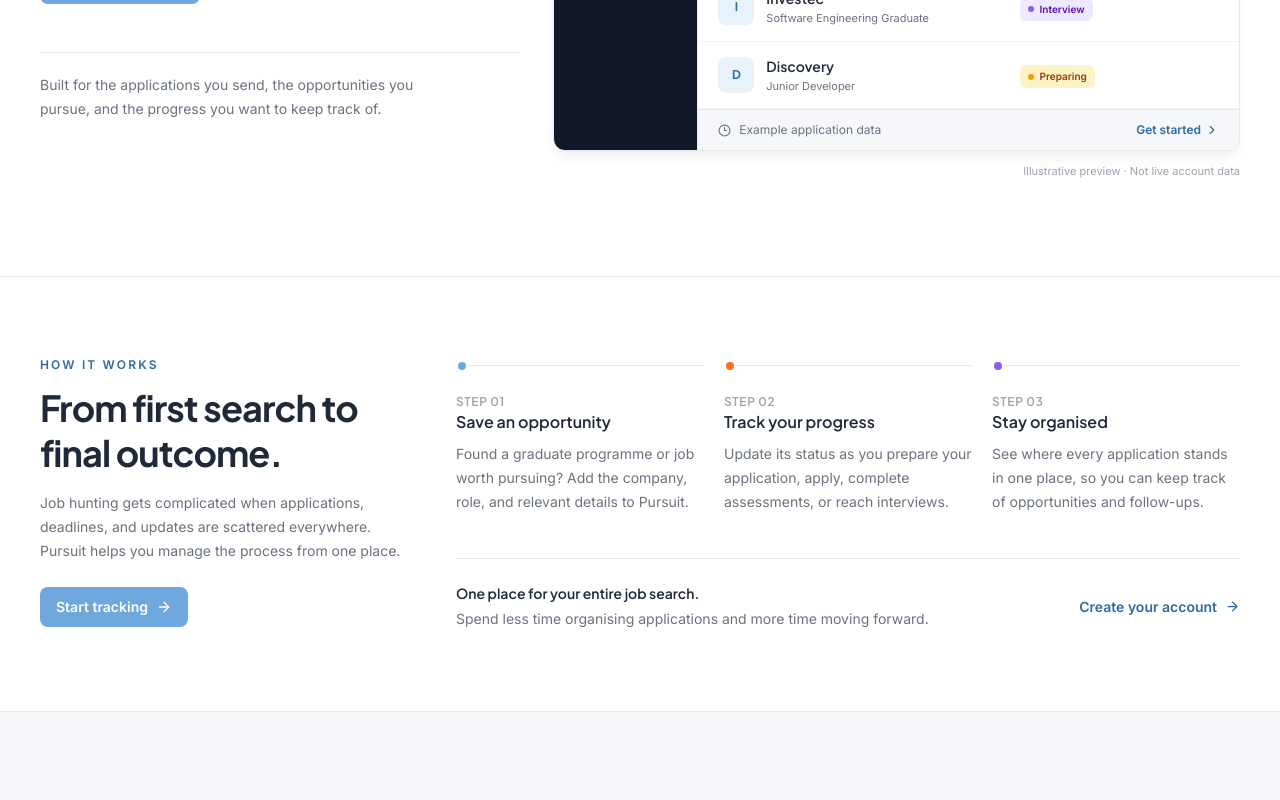
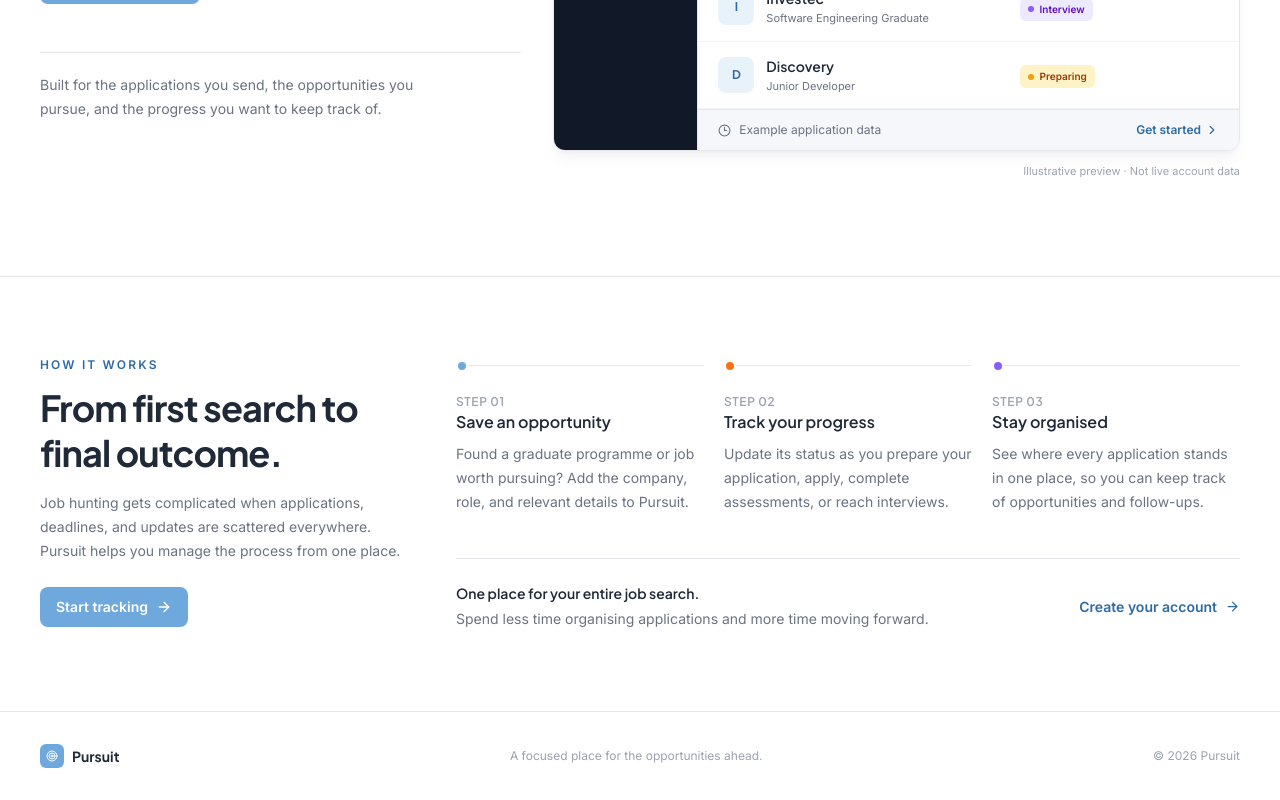
Before and after one commit to thatomakhusha/pursuit, a Next.js app: page / in a window 1280 px wide. Shown: the part 618-1418 px from the top of the page. Before the commit the page ends 1330 px from the top, so only its background shows below. Built offline with nearby package versions, Linux system fonts and the light colour scheme.

Commit message:
Footer(landingPage): created footer

```diff
--- a/src/app/page.tsx
+++ b/src/app/page.tsx
@@ -1,6 +1,7 @@
 import Navbar from "@/components/landing/Navbar"
 import Hero from "@/components/landing/Hero";
 import HowItWorks from "@/components/landing/HowItWorks";
+import Footer from "@/components/landing/Footer";
 
 export default function Home() {
   return (
@@ -10,6 +11,7 @@ export default function Home() {
         <Hero/>
         <HowItWorks/>
       </main>
+      <Footer/>
     </>
   )
 
--- /dev/null
+++ b/src/components/landing/Footer.tsx
@@ -0,0 +1,28 @@
+import Link from "next/link";
+import { Target } from "lucide-react";
+
+export default function Footer(){
+    return (
+
+        <footer className="bg-surface">
+            <div className="mx-auto flex max-w-7xl flex-col gap-5 px-5 py-8 sm:flex-row sm:items-center sm:justify-between sm:px-8 lg:px-10">
+                <Link href="/" className="flex items-center gap-2">
+                    <span className="flex h-6 w-6 items-center justify-center rounded-md bg-primary text-white">
+                        <Target size={12} />
+                    </span>
+                    <span className="font-heading text-sm font-bold text-text-primary">
+                        Pursuit
+                    </span>
+                </Link>
+
+                <p className="text-xs text-text-muted">
+                    A focused place for the opportunities ahead.
+                </p>
+
+                <p className="text-xs text-text-muted">
+                    © 2026 Pursuit
+                </p>
+            </div>
+        </footer>
+    );
+}
```
